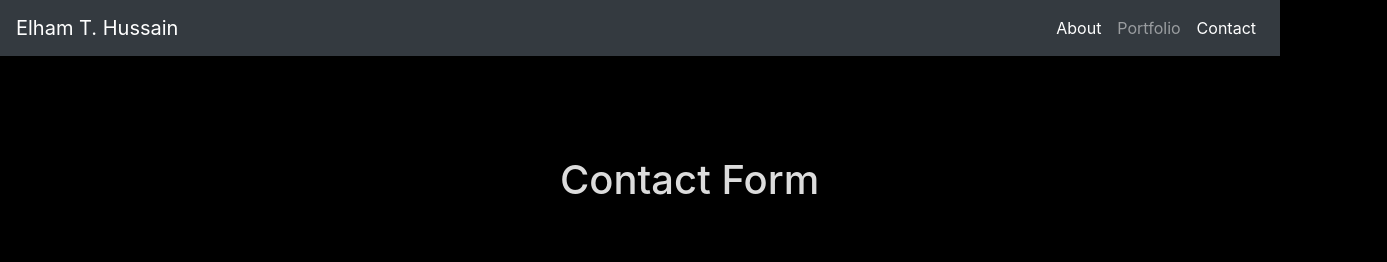
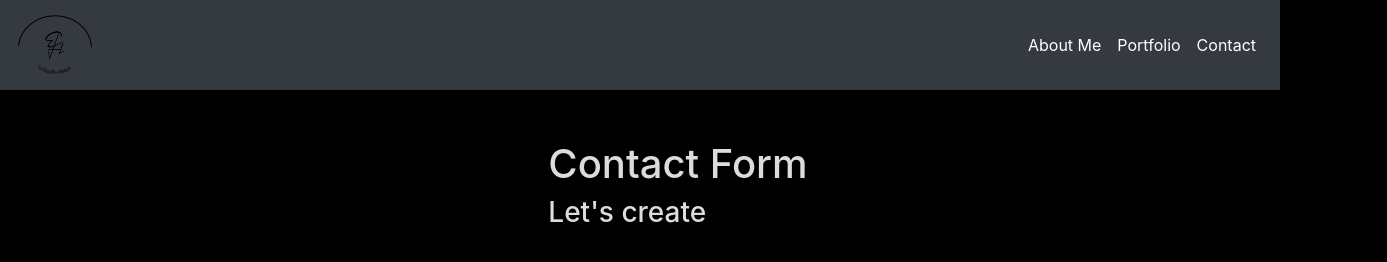
Before and after one commit to ElhamFabe/Portfolio, a plain HTML site: page contact.html in a window 1280 px wide. Shown: the whole page, 1387 px wide, since content can reach past the window. Drawn offline with nearby package versions, Linux system fonts and the light colour scheme.

Commit message:
added container-fluid to all pages

```diff
--- a/contact.html
+++ b/contact.html
@@ -18,20 +18,20 @@
         <!-- navbar-responsive to smaller devices -->
         <!-- start nav -->
         <nav class="navbar navbar-expand-sm navbar-dark bg-dark">
-            <button class="navbar-toggler" type="button" data-toggle="collapse" data-target="#navbarTogglerDemo01"
-                aria-controls="navbarTogglerDemo01" aria-expanded="false" aria-label="Toggle navigation">
+            <button class="navbar-toggler" type="button" data-toggle="collapse" data-target="#Elham"
+                aria-controls="Elham" aria-expanded="false" aria-label="Toggle navigation">
                 <span class="navbar-toggler-icon"></span>
             </button>
-            <div class="collapse navbar-collapse" id="navbarTogglerDemo01">
-                <a class="navbar-brand" href="#">Elham T. Hussain</a>
+            <div class="collapse navbar-collapse" id="Elham">
+                <a class="navbar-brand" href="index.html"><img src="logo_porfolio.png" id="customlogo"class="d-inline-block align-top" alt="Elham name logo" loading="lazy"></a>
                 <ul class="navbar-nav ml-auto mt-2 mt-sm-0">
                     <li class="nav-item active">
-                        <a class="nav-link" href="About.html">About <span class="sr-only">(current)</span></a>
+                        <a class="nav-link" href="About.html">About Me</a>
                     </li>
-                    <li class="nav-item">
+                    <li class="nav-item active">
                         <a class="nav-link" href="portfolio.html">Portfolio</a>
                     </li>
-                    <li class="nav-item">
+                    <li class="nav-item active">
                         <a class="nav-link active" href="contact.html" tabindex="-1" aria-active="true">Contact</a>
                     </li>
                 </ul>
@@ -41,21 +41,27 @@
         <!-- end nav -->
     </header>
     <!-- container -->
-    <div class="container">
+    <div id="contact" class="container-fluid">
         <!-- row -->
         <section class="row">
             <!-- column -->
             <article class="col-md-8 offset-md-5">
                 <!-- heading -->
-                <h1 class="text2 text-align-center">Contact Form</h1>
+                <h1 >Contact Form</h1>
+                <h3 class="text-align-center">Let's create</h3>
             </article>
         </section>
         <!-- row -->
         <section class="row">
 <!-- column -->
+
 <article class="col-sm-6">
 
 </article>
+
+<article class="col-sm-6"></article>
+
+<article class="col-sm-6"></article>
 
         </section>
 
--- a/style.css
+++ b/style.css
@@ -7,14 +7,13 @@ html {
     background-color: black;
 
   }
+
   #customlogo {
     width: 78px;
     height: 64px;
     background-size: 100%;
     display: block;
     float: left;
-
-
   }
   .backgroundimg {
     /* Image*/
@@ -44,3 +43,9 @@ html {
     margin-top: 100px;
     color: gainsboro;
   }
+
+  #contact {
+    margin-top: 50px;
+    color: gainsboro;
+
+  }
```
Also changed, not shown: About.html (+8 -8 lines), index.html (+2 -2 lines), portfolio.html (+8 -8 lines).
